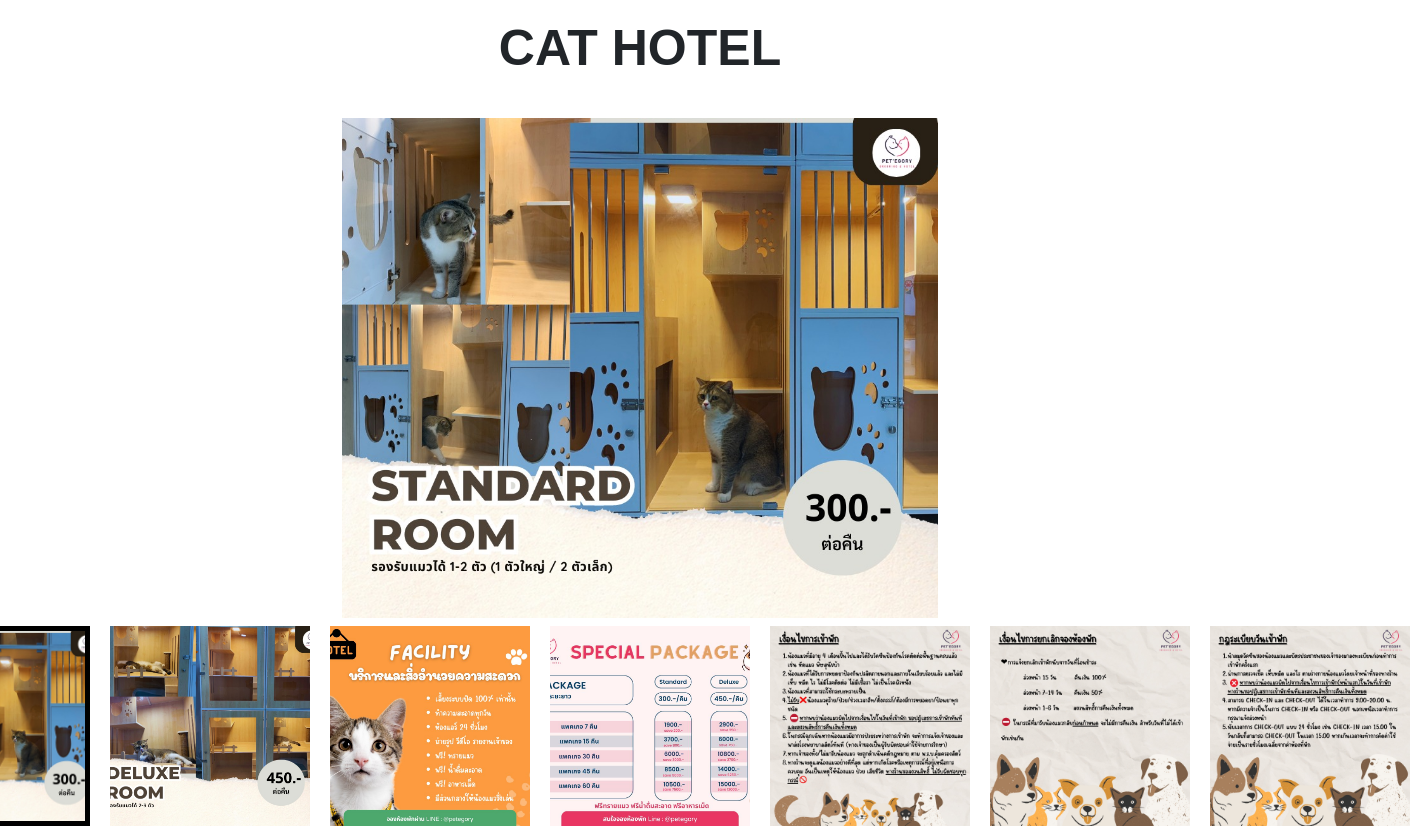
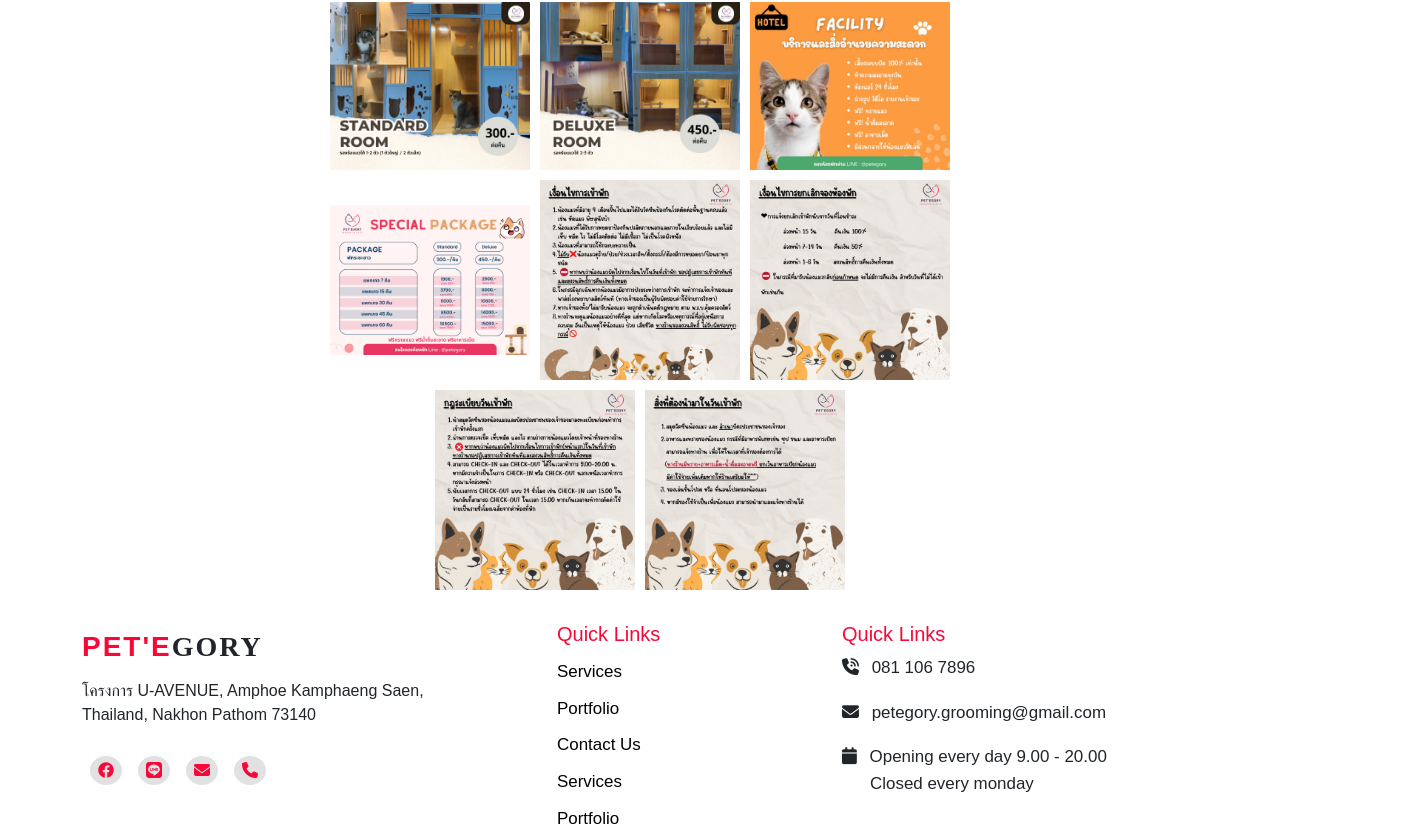
Before and after one commit to kooer2011/petegory, a React (Create React App) app: page /hotel/detail in a window 1280 px wide. Shown: the part 101-941 px from the top of the page, 1418 px wide, since content can reach past the window. Built offline with nearby package versions, Linux system fonts and the light colour scheme.

Commit message:
add new api

```diff
--- a/package.json
+++ b/package.json
@@ -2,6 +2,7 @@
   "name": "my-app",
   "version": "0.1.0",
   "private": true,
+
   "dependencies": {
     "@coreui/react": "^4.8.0",
     "@emotion/react": "^11.11.1",
--- a/src/page/Hotel.js
+++ b/src/page/Hotel.js
@@ -54,6 +54,10 @@
         <h1>CAT HOTEL</h1>
       </div>
       <section>
+        <div>
+          <h2>เงื่อนไขการเข้าใช้บริการ</h2>
+          <p></p>
+        </div>
 
       {data && images.map((img,i) => (
             <div className='about container'>
--- a/src/page/HotelDetail.css
+++ b/src/page/HotelDetail.css
@@ -1,11 +1,91 @@
-.flex_row{
+.galleryWrap {
+    display: flex;
+    flex-wrap: wrap;
+    gap: 10px;
+    align-items: center;
     justify-content: center;
+    max-width: 620px;
+    margin: 0 auto;
+}
+
+.galleryWrap .single {
+    width: 200px;
+    cursor: pointer;
+}
+
+.galleryWrap .single img {
+    max-width: 100%;
+}
+
+.galleryWrap .single img:hover {
+    transform: scale(1.02);
+}
+
+.sliderWrap {
+    position: fixed;
+    top: 0;
+    bottom: 0;
+    left: 0;
+    right: 0;
+    z-index: 999;
+    background-color: rgba(0, 0, 0, 0.8);
     display: flex;
-    padding: 20px;
+    align-items: center;
+    justify-content: center;
+    width: 100%;
+    height: 100%;
 }
-.thumbnail{
-    padding-left: 20px;
+
+.sliderWrap .btnClose,
+.sliderWrap .btnPrev,
+.sliderWrap .btnNext {
+    position: fixed;
+    cursor: pointer;
+    opacity: 0.6;
+    color: #fff;
+    z-index: 9999;
 }
-.clicked{
-    border: 5px solid black
+
+.btnNext:hover,
+.btnPrev:hover,
+.btnClose:hover {
+    opacity: 1;
 }
+
+.sliderWrap .btnClose {
+    top: 40px;
+    right: 40px;
+    font-size: 30px;
+}
+
+.sliderWrap .btnPrev {
+    top: 50%;
+    transform: translateY(-50%);
+    left: 40px;
+    font-size: 30px;
+}
+
+.sliderWrap .btnNext {
+    top: 50%;
+    transform: translateY(-50%);
+    right: 40px;
+    font-size: 30px;
+}
+
+.fullScreenImage {
+    width: calc(80% - 40px);
+    height: calc(100% - 40px);
+    display: flex;
+    align-items: center;
+    justify-content: center;
+}
+
+.fullScreenImage img {
+    max-width: 80%;
+    max-height: 100%;
+    pointer-events: none;
+    -webkit-user-select: none;
+    -ms-user-select: none;
+    user-select: none;
+    /* object-fit: cover; */
+}
--- a/src/page/HotelDetail.js
+++ b/src/page/HotelDetail.js
@@ -10,14 +10,18 @@
 import condi3 from '../imgs/condi3.jpg'
 import condi4 from '../imgs/condi4.jpg'
 import condi5 from '../imgs/condi5.jpg'
+import { FontAwesomeIcon } from '@fortawesome/react-fontawesome'
+import {
+  faCircleChevronLeft,
+  faCircleChevronRight,
+  faCircleXmark
+} from '@fortawesome/free-solid-svg-icons'
 
 import { Link } from 'react-router-dom'
 import './HotelDetail.css'
 
 
 const HotelDetail = () => {
-  // const [hotels, setHotels] = useState([])
-  // const [data, setData] = useState([])
   const images = [
     { id: 0, value: roomstd },
     { id: 1, value: roomdeluxe },
@@ -26,32 +30,73 @@
     { id: 4, value: condi1 },
     { id: 5, value: condi3 },
     { id: 6, value: condi4 },
+    // { id: 7, value: condi2 },
+    { id: 8, value: condi5 },
   ]
 
-  const [sliderData, setSliderData] = useState(images[0],images[1])
+  const [slideNumber, setSlideNumber] = useState(0)
+  const [openModal, setOpenModal] = useState(false)
 
-  const handleClick = (index) => {
-    console.log(index)
-    const slider = images[index]
-    setSliderData(slider)
+  const handleOpenModal = (index) => {
+    setSlideNumber(index)
+    setOpenModal(true)
   }
+
+  // Close Modal
+  const handleCloseModal = () => {
+    setOpenModal(false)
+  }
+
+  // Previous Image
+  const prevSlide = () => {
+    slideNumber === 0
+      ? setSlideNumber(images.length - 1)
+      : setSlideNumber(slideNumber - 1)
+  }
+
+  // Next Image
+  const nextSlide = () => {
+    slideNumber + 1 === images.length
+      ? setSlideNumber(0)
+      : setSlideNumber(slideNumber + 1)
+  }
+
+
+
 
 
   return (
     <>
       <NavbarHeader />
-      <div className='txtHead'>
-        <h1>CAT HOTEL</h1>
-      </div>
-      <section className='container'>
-        <img src={sliderData.value} style={{width: "auto", height:"500px", objectFit: 'cover'}} />
-        <div className='d-flex justify-content-center p-2'>
-          {images.map((data, i) =>
-          <div className='img-fluid thumbnail'>
-            <img  src={data.value} style={{width: "200px", height:"200px", objectFit: 'cover'}} className={sliderData.id==i?'clicked':''} onClick={() => handleClick(i)} />
+      <br />
+      <section>
+
+        {openModal &&
+          <div className='sliderWrap'>
+            <FontAwesomeIcon icon={faCircleXmark} className='btnClose' onClick={handleCloseModal} />
+            <FontAwesomeIcon icon={faCircleChevronLeft} className='btnPrev' onClick={prevSlide} />
+            <FontAwesomeIcon icon={faCircleChevronRight} className='btnNext' onClick={nextSlide} />
+            <div className='fullScreenImage'>
+              <img src={images[slideNumber].value} />
+            </div>
           </div>
-          )
-          }
+        }
+        <div className='float-start'>
+          <div className='galleryWrap'>
+            {
+              images && images.map((slide, index) => {
+                return (
+                  <div
+                    className='single'
+                    key={index}
+                    onClick={() => handleOpenModal(index)}
+                  >
+                    <img src={slide.value} />
+                  </div>
+                )
+              })
+            }
+          </div>
         </div>
       </section >
 
--- a/src/page/Login.js
+++ b/src/page/Login.js
@@ -4,56 +4,49 @@
 import { useNavigate } from 'react-router-dom'
 import Swal from 'sweetalert2'
 import { AuthContext } from '../context/AuthContext'
+import { message,  Form } from 'antd'
 
 
 const Login = () => {
+
+  const navigate = useNavigate();
 
   const [credentials, setCredentials] = useState({
     email: undefined,
     password: undefined
   })
-  const {loading, error, dispatch} = useContext(AuthContext);
 
+  // const {loading, error, dispatch} = useContext(AuthContext);
   const handleChange = (e) => {
     setCredentials((prev) => ({...prev,[e.target.id]: e.target.value}))
   }
-
-  const navigate = useNavigate();
-
   axios.defaults.withCredentials = true;
 
-  const handleSubmit = async (e) => {
-    e.preventDefault()
-
-    dispatch({type: 'LOGIN_START'})
+  const finishHandle = async () => {
     try {
-      const res =  await axios.post('/api/auth/login', credentials);
-      dispatch({type: 'LOGIN_SUCCESS', payload: res.data})
-      Swal.fire({
-                position: 'center',
-                icon: 'success',
-                title: 'WELCOME',
-                showConfirmButton: false,
-                timer: 1500
-              })
-      navigate('/')
+      const res = await axios.post('http://localhost:8080/api/v1/user/login', credentials)
+      if(res.data.success) {
+        localStorage.setItem('token', res.data.token)
+        message.success('Login Successfully')
+        navigate('/')
+      } else {
+        message.error(res.data.message)
+      }
     } catch (error) {
-      dispatch({type: 'LOGIN_FAILURE', payload: error.response.data})
+      console.log(error)
+      message.error('Someting Went Wrong')
     }
   }
 
   return (
     <div className='login'>
-      <div className='text-danger mt-3 fs-4'>
-        {error && <span>{error.message}</span>}
-      </div>
       <h1>Login</h1>
-      <form>
+      <Form onFinish={finishHandle}>
         <input type={'email'} placeholder={'Email'} id='email' required onChange={handleChange} />
         <input type={'password'} placeholder={'Password'} id='password' required onChange={handleChange} />
-        <button type={'submit'} disabled={loading} onClick={handleSubmit}>Login</button>
+        <button type={'submit'}>Login</button>
 
-      </form>
+      </Form>
     </div>
   )
 }
--- a/src/page/SignUp.js
+++ b/src/page/SignUp.js
@@ -4,6 +4,7 @@
 import { useNavigate } from 'react-router-dom'
 import './LoginSignupContainer.css'
 import Swal from 'sweetalert2'
+import { message, Form } from 'antd'
 
 const SignUp = () => {
 
@@ -26,31 +27,45 @@
         })
 
   //formhandler
-  const finishHandler = (e) => {
-    e.preventDefault()
+  // const finishHandler = (e) => {
+  //   e.preventDefault()
 
-    axios.post('http://localhost:8080/api/auth/signup', {name,email,phone,password})
-      .then(res => {
-        if(res.data){
-          Toast.fire({
-          icon: 'success',
-          title: 'Signed in successfully'
-        })
-        }
+  //   axios.post('http://localhost:8080/api/auth/signup', {name,email,phone,password})
+  //     .then(res => {
+  //       if(res.data){
+  //         Toast.fire({
+  //         icon: 'success',
+  //         title: 'Signed in successfully'
+  //       })
+  //       }
+  //       navigate('/login')
+  //     }).catch(err => console.log(err))
+  // }
+  const handleSubmit = async () => {
+    try {
+      const res = await axios.post('/api/v1/user/signup', {name,email,phone,password})
+      if(res.data.success){
+        message.success('Register Successfully')
         navigate('/login')
-      }).catch(err => console.log(err))
+      } else {
+        message.error(res.data.message)
+      }
+    } catch (error) {
+      console.log(error)
+      message.error('Someting Went Wrong')
+    }
   }
 
   return (
     <div className='signup'>
       <h1>SignUp</h1>
-      <form onSubmit={finishHandler}>
-        <input type='text' placeholder='Name' require onChange={e => setName(e.target.value)} />
-        <input type='email' placeholder='Email' require onChange={e => setEmail(e.target.value)} />
-        <input type='number' placeholder='Phone Number' require onChange={e => setPhone(e.target.value)} />
-        <input type='password' placeholder='Password' require onChange={e => setPassword(e.target.value)} />
+      <Form onFinish={handleSubmit}>
+        <input type='text' placeholder='Name' required onChange={(e) => setName(e.target.value)} />
+        <input type='email' placeholder='Email' required onChange={(e) => setEmail(e.target.value)} />
+        <input type='number' placeholder='Phone Number' required onChange={(e) => setPhone(e.target.value)} />
+        <input type='password' placeholder='Password' required onChange={(e) => setPassword(e.target.value)} />
         <button type='submit' >SignUp</button>
-      </form>
+      </Form>
     </div>
   )
 }
```
